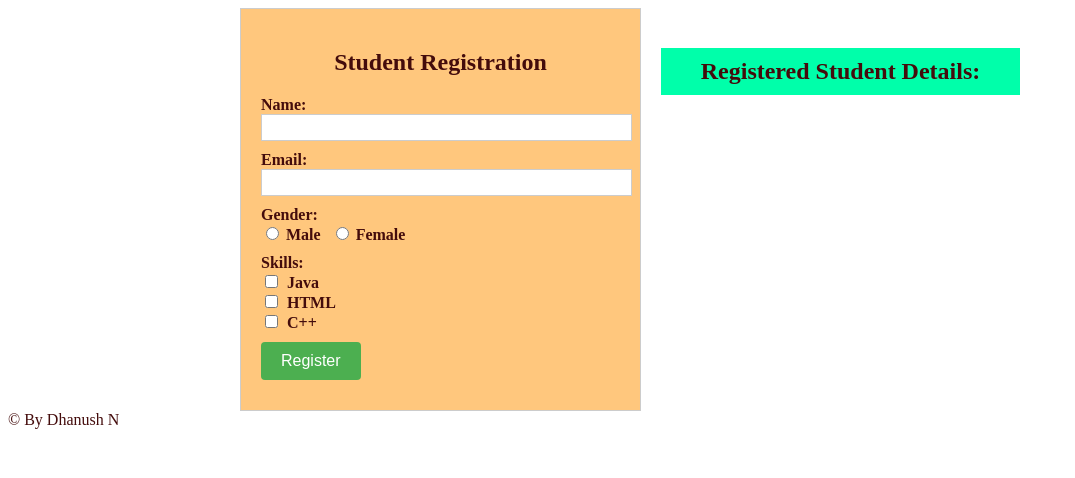
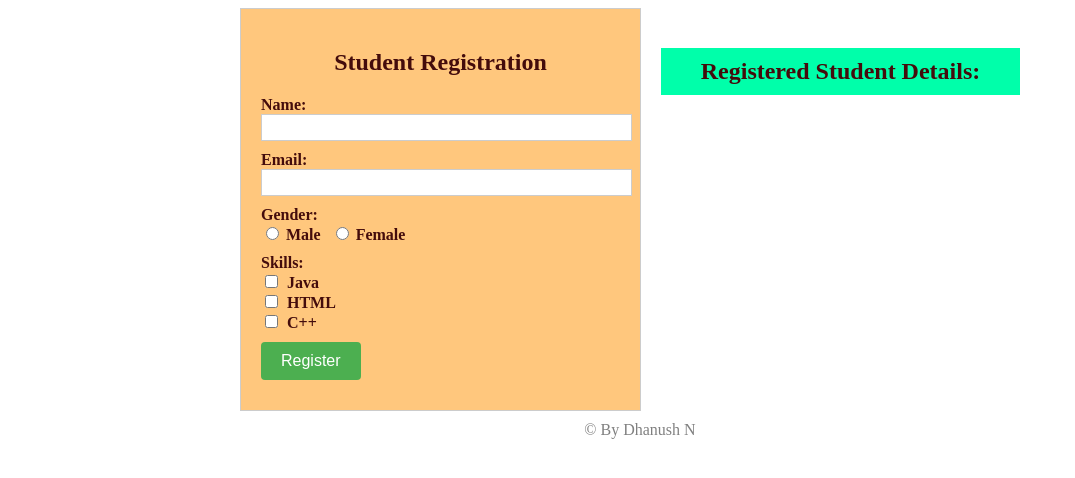
Before and after one commit to DhanushAKian/LGMVIP-Web-Task-02, a plain HTML site: page index.html in a window 1280 px wide. Shown: the whole page, without its empty margins (0-1075 px from the left). Drawn offline with Linux system fonts and the light colour scheme.

Commit message:
Update style.css

```diff
--- a/style.css
+++ b/style.css
@@ -79,3 +79,8 @@
       body{
           color: rgb(68, 12, 12);
       }
+ .credits{
+        text-align: center;
+        color: grey;
+        padding-top: 10px;
+      }
```
